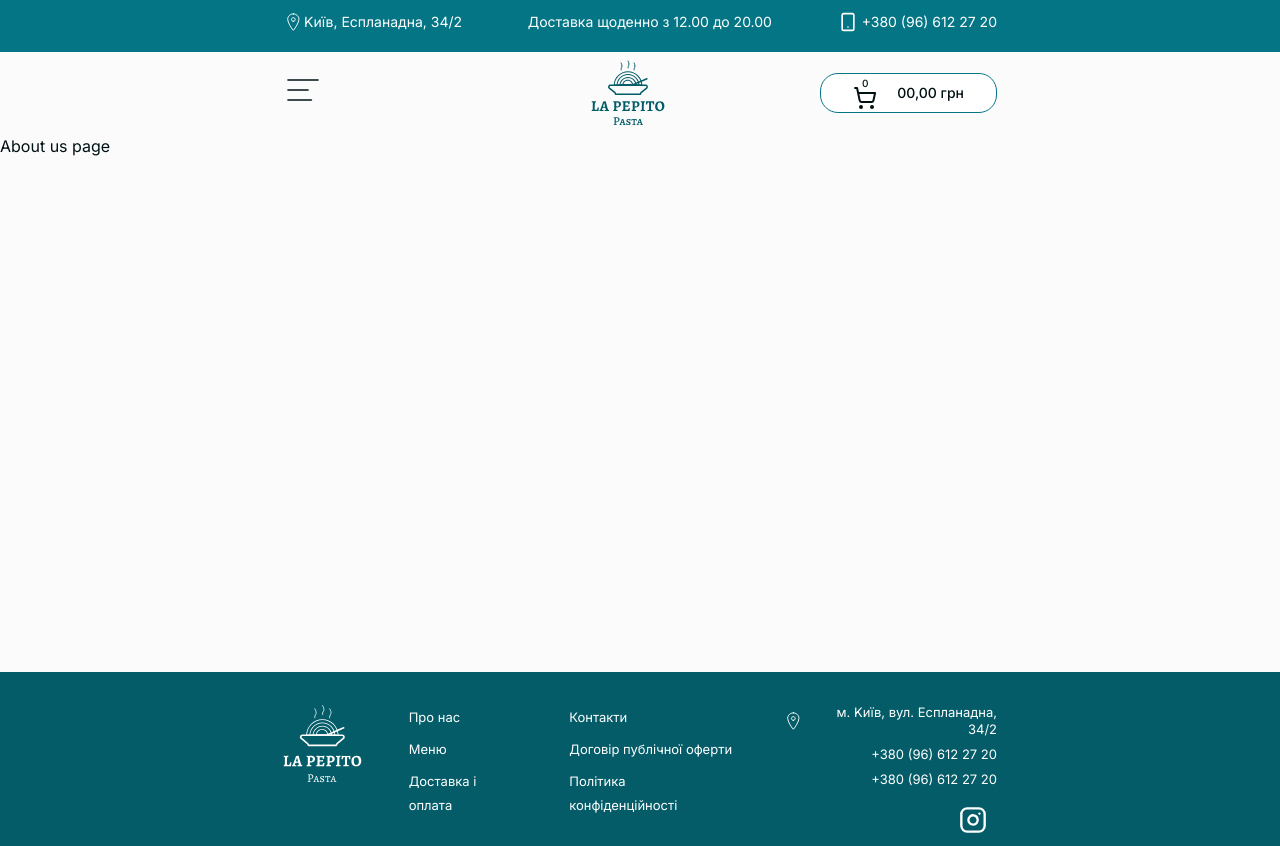
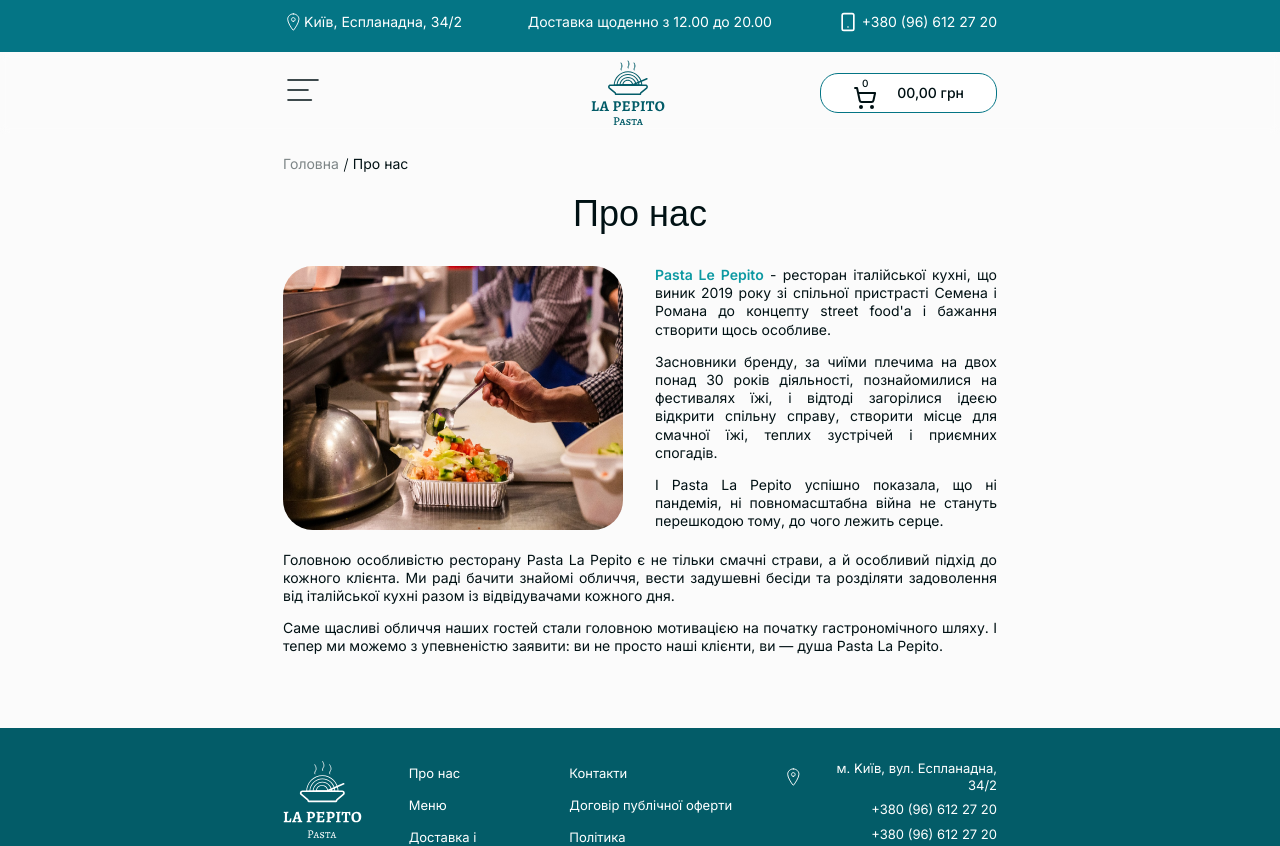
Before and after one commit to zim89/pasta-client, a Next.js app: page /about in a window 1280 px wide. Shown: the top 846 px of the page. Built offline with nearby package versions, Linux system fonts and the light colour scheme; a web font is replaced by a local one.

Commit message:
Added about us page

```diff
--- a/package.json
+++ b/package.json
@@ -10,7 +10,7 @@
   },
   "dependencies": {
     "@radix-ui/react-dialog": "^1.1.1",
-    "@radix-ui/react-slot": "^1.0.2",
+    "@radix-ui/react-slot": "^1.1.0",
     "@tanstack/react-query": "^5.29.2",
     "@tanstack/react-query-devtools": "^5.29.2",
     "axios": "^1.6.8",
--- a/src/app/(root)/about/page.tsx
+++ b/src/app/(root)/about/page.tsx
@@ -1,3 +1,81 @@
+import { ChevronLeft } from 'lucide-react'
+import Image from 'next/image'
+import Link from 'next/link'
+import {
+  Breadcrumb,
+  BreadcrumbItem,
+  BreadcrumbLink,
+  BreadcrumbList,
+  BreadcrumbPage,
+  BreadcrumbSeparator
+} from '@/components/ui/breadcrumb'
+import poster from '@/assets/images/about-us-poster.jpg'
+
 export default function page() {
-  return <div>About us page</div>
+  return (
+    <div className='container mb-[72px] mt-5 xl:mb-[120px]'>
+      <Breadcrumb className='hidden md:block'>
+        <BreadcrumbList>
+          <BreadcrumbItem>
+            <BreadcrumbLink
+              className='opacity-50'
+              href='/'
+            >
+              Головна
+            </BreadcrumbLink>
+          </BreadcrumbItem>
+          <BreadcrumbSeparator />
+          <BreadcrumbItem>
+            <BreadcrumbPage>Про нас</BreadcrumbPage>
+          </BreadcrumbItem>
+        </BreadcrumbList>
+      </Breadcrumb>
+      <div className='my-8 md:mt-5 xl:mb-[60px] flex md:block justify-center items-center'>
+        <Link
+          href='/'
+          className='mr-3 md:hidden'
+        >
+          <ChevronLeft size={24} />
+        </Link>
+        <h1 className='font-alegreya text-center text-[28px]  md:text-4xl xl:text-[50px]'>
+          Про нас
+        </h1>
+      </div>
+      <div className='xl:flex items-center gap-[100px]'>
+        <div className='relative min-h-[251px] min-w-[343px] md:min-h-[264px] md:min-w-[340px] xl:min-w-[620px] xl:min-h-[450px] md:float-left rounded-2xl md:rounded-[30px] overflow-clip md:mr-8 mb-5 md:mb-0 xl:mr-0'>
+          <Image
+            className='w-full'
+            src={poster.src}
+            fill
+            alt=''
+          />
+        </div>
+        <p className='text-justify text-sm/[18.2px] xl:text-base/[20.8px]'>
+          <span className='text-primary-light font-semibold'>
+            Pasta Le Pepito
+          </span>{' '}
+          - ресторан італійської кухні, що виник 2019 року зі спільної
+          пристрасті Семена і Романа до концепту street food'а і бажання
+          створити щось особливе.
+          <span className='block mb-[14px] xl:mb-12' />
+          Засновники бренду, за чиїми плечима на двох понад 30 років діяльності,
+          познайомилися на фестивалях їжі, і відтоді загорілися ідеєю відкрити
+          спільну справу, створити місце для смачної їжі, теплих зустрічей і
+          приємних спогадів.
+          <span className='block mb-[14px] xl:hidden' /> І Pasta La Pepito
+          успішно показала, що ні пандемія, ні повномасштабна війна не стануть
+          перешкодою тому, до чого лежить серце.
+          <span className='block mb-[14px] md:mb-5 xl:mb-12' />
+          Головною особливістю ресторану Pasta La Pepito є не тільки смачні
+          страви, а й особливий підхід до кожного клієнта. Ми раді бачити
+          знайомі обличчя, вести задушевні бесіди та розділяти задоволення від
+          італійської кухні разом із відвідувачами кожного дня.
+          <span className='block mb-[14px] xl:hidden' /> Саме щасливі обличчя
+          наших гостей стали головною мотивацією на початку гастрономічного
+          шляху. І тепер ми можемо з упевненістю заявити: ви не просто наші
+          клієнти, ви — душа Pasta La Pepito.
+        </p>
+      </div>
+    </div>
+  )
 }
--- a/src/components/newDishes/NewDishes.tsx
+++ b/src/components/newDishes/NewDishes.tsx
@@ -17,6 +17,7 @@
           ))}
         </div>
 
+        {/* Only tablet screens */}
         <BrandCarousel>
           {CarouselItem => (
             <>
--- /dev/null
+++ b/src/components/ui/breadcrumb.tsx
@@ -0,0 +1,125 @@
+import * as React from 'react'
+import { Slot } from '@radix-ui/react-slot'
+import { MoreHorizontal, Slash } from 'lucide-react'
+import { cn } from '@/lib/utils'
+
+const Breadcrumb = React.forwardRef<
+  HTMLElement,
+  React.ComponentPropsWithoutRef<'nav'> & {
+    separator?: React.ReactNode
+  }
+>(({ ...props }, ref) => (
+  <nav
+    ref={ref}
+    aria-label='breadcrumb'
+    {...props}
+  />
+))
+Breadcrumb.displayName = 'Breadcrumb'
+
+const BreadcrumbList = React.forwardRef<
+  HTMLOListElement,
+  React.ComponentPropsWithoutRef<'ol'>
+>(({ className, ...props }, ref) => (
+  <ol
+    ref={ref}
+    className={cn(
+      'flex flex-wrap items-center gap-0 break-words text-sm text-slate-500 dark:text-slate-400',
+      className
+    )}
+    {...props}
+  />
+))
+BreadcrumbList.displayName = 'BreadcrumbList'
+
+const BreadcrumbItem = React.forwardRef<
+  HTMLLIElement,
+  React.ComponentPropsWithoutRef<'li'>
+>(({ className, ...props }, ref) => (
+  <li
+    ref={ref}
+    className={cn('inline-flex items-center gap-1.5', className)}
+    {...props}
+  />
+))
+BreadcrumbItem.displayName = 'BreadcrumbItem'
+
+const BreadcrumbLink = React.forwardRef<
+  HTMLAnchorElement,
+  React.ComponentPropsWithoutRef<'a'> & {
+    asChild?: boolean
+  }
+>(({ asChild, className, ...props }, ref) => {
+  const Comp = asChild ? Slot : 'a'
+
+  return (
+    <Comp
+      ref={ref}
+      className={cn(
+        'transition-colors text-sm hover:text-slate-950 dark:hover:text-slate-50',
+        className
+      )}
+      {...props}
+    />
+  )
+})
+BreadcrumbLink.displayName = 'BreadcrumbLink'
+
+const BreadcrumbPage = React.forwardRef<
+  HTMLSpanElement,
+  React.ComponentPropsWithoutRef<'span'>
+>(({ className, ...props }, ref) => (
+  <span
+    ref={ref}
+    role='link'
+    aria-disabled='true'
+    aria-current='page'
+    className={cn('font-normal text-slate-950 dark:text-slate-50', className)}
+    {...props}
+  />
+))
+BreadcrumbPage.displayName = 'BreadcrumbPage'
+
+const BreadcrumbSeparator = ({
+  children,
+  className,
+  ...props
+}: React.ComponentProps<'li'>) => (
+  <li
+    role='presentation'
+    aria-hidden='true'
+    className={cn('[&>svg]:size-3.5', className)}
+    {...props}
+  >
+    {children ?? (
+      <Slash className='translate-y-[1px] scale-[0.8] -rotate-[30deg]' />
+    )}
+  </li>
+)
+BreadcrumbSeparator.displayName = 'BreadcrumbSeparator'
+
+const BreadcrumbEllipsis = ({
+  className,
+  ...props
+}: React.ComponentProps<'span'>) => (
+  <span
+    role='presentation'
+    aria-hidden='true'
+    className={cn('flex h-9 w-9 items-center justify-center', className)}
+    {...props}
+  >
+    <MoreHorizontal className='h-4 w-4' />
+    <span className='sr-only'>More</span>
+  </span>
+)
+BreadcrumbEllipsis.displayName = 'BreadcrumbElipssis'
+
+export {
+  Breadcrumb,
+  BreadcrumbList,
+  BreadcrumbItem,
+  BreadcrumbLink,
+  BreadcrumbPage,
+  BreadcrumbSeparator,
+  BreadcrumbEllipsis
+}
```
Also changed, not shown: src/assets/images/about-us-poster.jpg (added), 1 other file (tests, documents, lock files or other folders).
